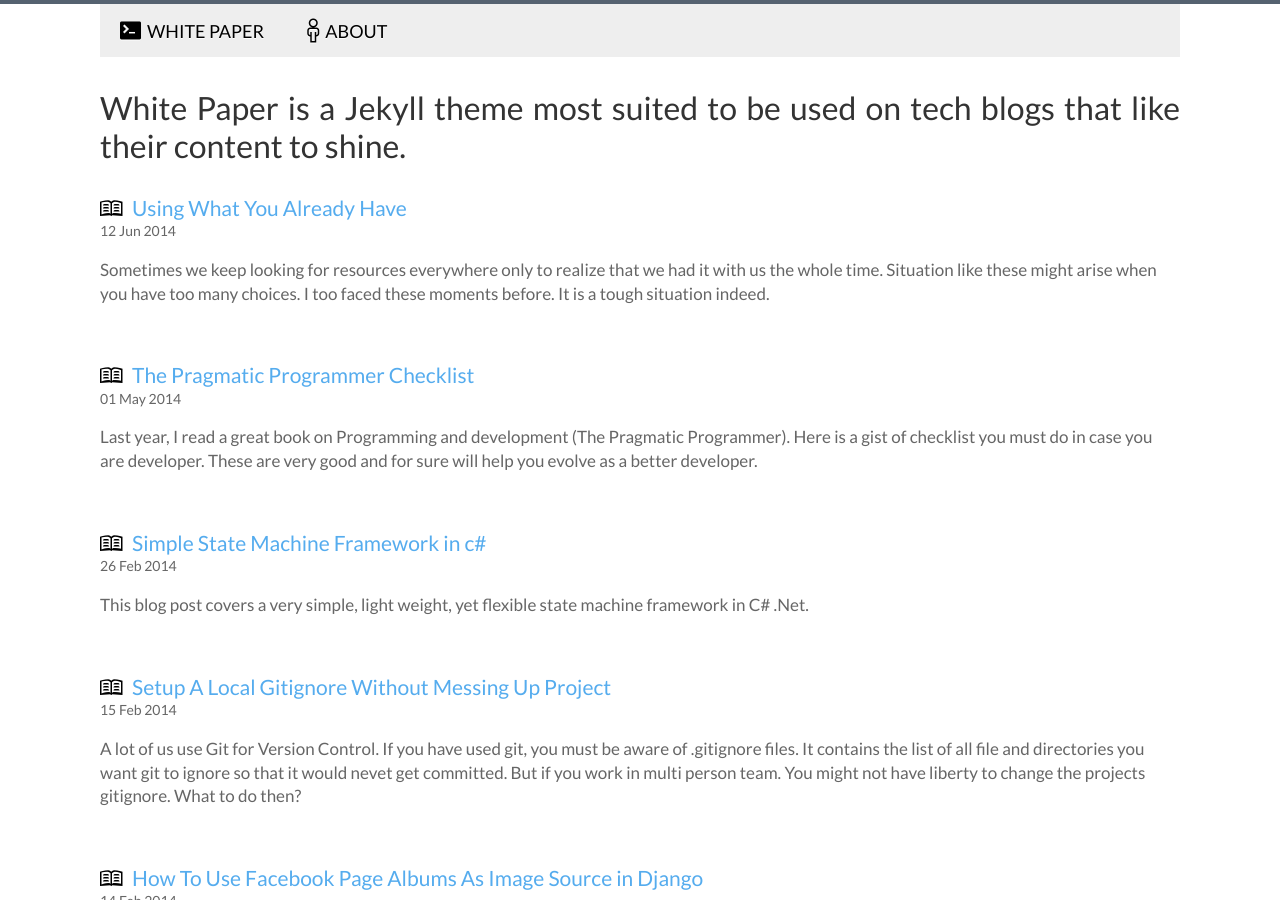
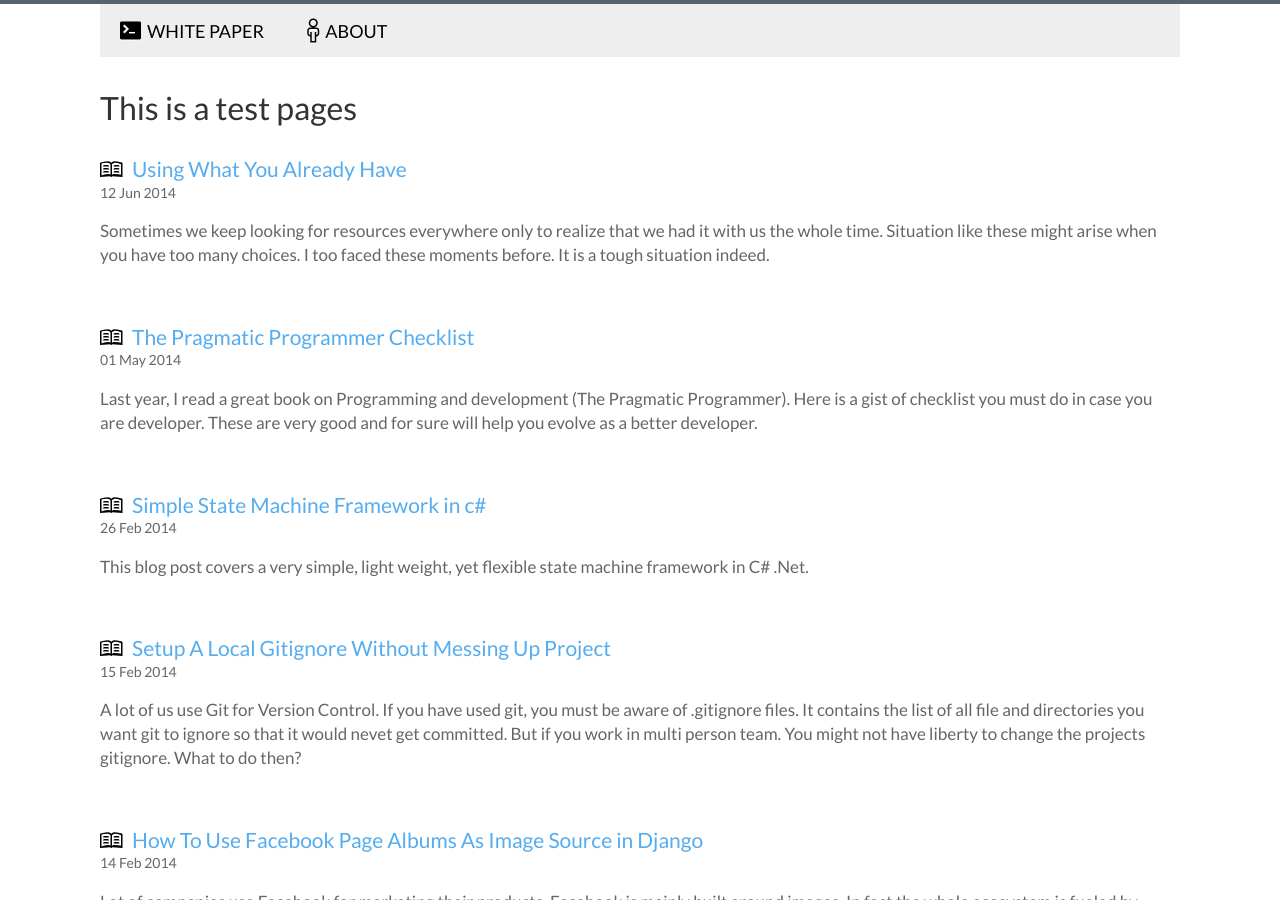
Before and after one commit to wenwst/wenwst.github.io, a Jekyll site: the page built from index.html, in a window 1280 px wide and 900 px high. Built offline with Jekyll 4.4.1, drawn with Linux system fonts in a browser that asks for light colours; the list of posts is cut into pages by our own code.

Commit message:
test change pages

```diff
--- a/_config.yml
+++ b/_config.yml
@@ -1,10 +1,10 @@
-name: White Paper
+name: WST's Blog
 highlighter: true
-url: http://vinitkumar.me/white-paper
+url: http://blog.wst.so
 gems: [jekyll-paginate,  jekyll-gist]
 paginate: 8
 description:     Jekyll theme for Programmers
-intro: White Paper is a Jekyll theme most suited to be used on tech blogs that like their content to shine.
+intro: This is a test pages
 logo:             logo.png
 disqus_shortname:
 # url: http://gotchacode.com
@@ -13,9 +13,9 @@ disqus_shortname:
 
 # Owner/author information
 owner:
-  name:           <your-name-here>
-  avatar:         <avatar-image-link>
-  email:          <your-email-address>
+  name:           wst.so
+  avatar:         nonon
+  email:          wst.so
   # Social networking links used in footer. Update and remove as you like.
   twitter:
   github:
```
